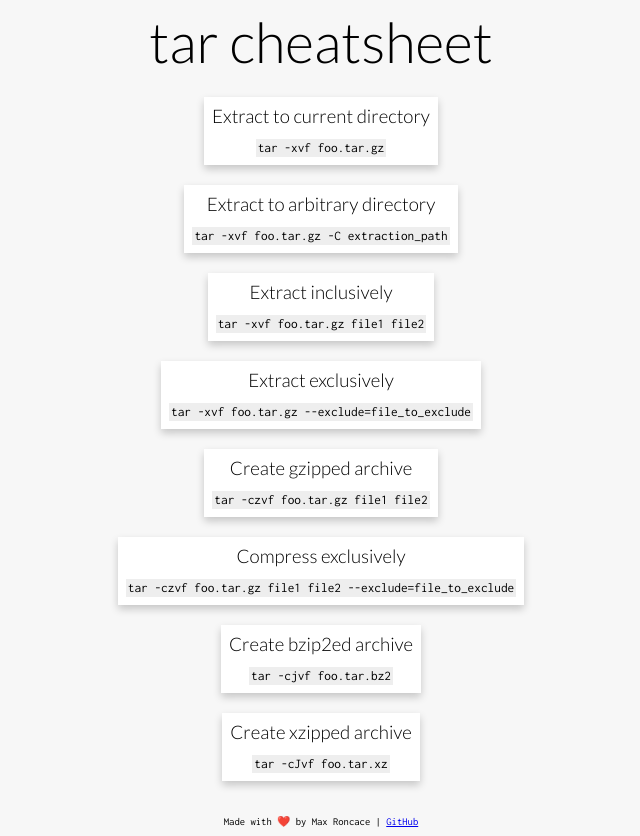
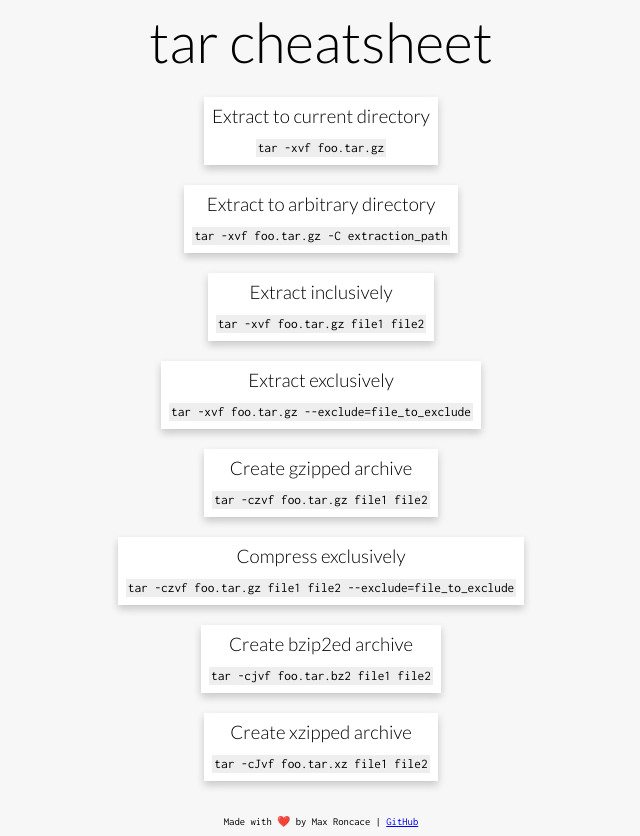
Before and after one commit to caseif/targz.info, a plain HTML site: page index.html in a window 1280 px wide. Shown: the whole page, without its empty margins (319-959 px from the left). Drawn offline with Linux system fonts and the light colour scheme.

Commit message:
Correct bzip2 and xzip commands

```diff
--- a/index.html
+++ b/index.html
@@ -88,18 +88,18 @@
                 <div>
                     <div class="func-desc">
                         Create bzip2ed archive
-                        <span class="command">tar -cjvf foo.tar.bz2</span>
+                        <span class="command">tar -cjvf foo.tar.bz2 file1 file2</span>
                     </div>
                 </div>
                 <div>
                     <div class="func-desc">
                         Create xzipped archive
-                        <span class="command">tar -cJvf foo.tar.xz</span>
+                        <span class="command">tar -cJvf foo.tar.xz file1 file2</span>
                     </div>
                 </div>
-                <div id="footer">
-                    Made with ❤️ by Max Roncace | <a href="https://github.com/caseif/targz.info">GitHub</a>
-                </div>
+            </div>
+            <div id="footer">
+                Made with ❤️ by Max Roncace | <a href="https://github.com/caseif/targz.info">GitHub</a>
             </div>
         </div>
     </body>
```
